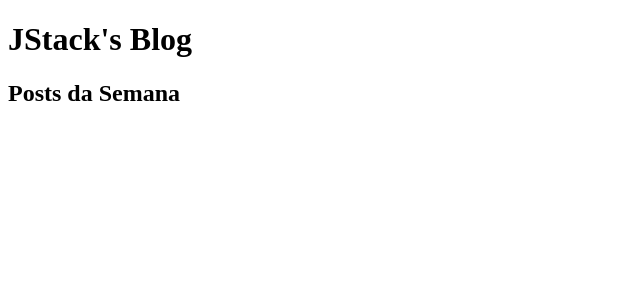
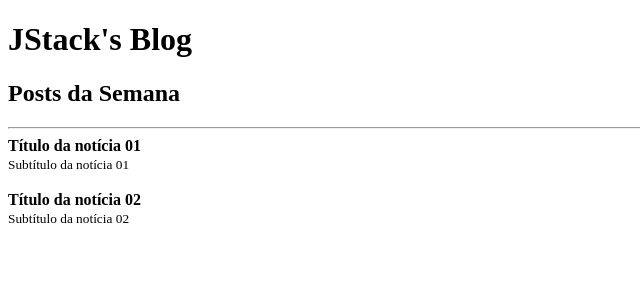
Before and after one commit to joaosoarees/jstack-react-fundamentals, a React app: page / in a window 1280 px wide. Shown: the top 300 px of the page, without its empty margins (0-640 px from the left). Built offline with nearby package versions, Linux system fonts and the light colour scheme.

Commit message:
react props

```diff
--- a/src/App.js
+++ b/src/App.js
@@ -1,12 +1,28 @@
 import React from 'react';
 
-const category = 'Posts da Semana';
+import { Post } from './Post';
 
-export default function App() {
+export function App() {
   return (
     <>
       <h1>JStack's Blog</h1>
-      <h2>{category}</h2>
+      <h2>Posts da Semana</h2>
+
+      <hr />
+
+      <Post
+        post={{
+          title: 'Título da notícia 01',
+          subTitle: 'Subtítulo da notícia 01'
+        }}
+      />
+
+      <Post
+        post={{
+          title: 'Título da notícia 02',
+          subTitle: 'Subtítulo da notícia 02'
+        }}
+      />
     </>
   );
 };
--- /dev/null
+++ b/src/Post.js
@@ -0,0 +1,14 @@
+import React from 'react';
+
+// Props -> (Properties) -> Propriedades
+export function Post({ post: { title, subTitle } }) {
+  return (
+    <>
+      <article>
+        <strong>{title}</strong> <br />
+        <small>{subTitle}</small>
+      </article>
+      <br />
+    </>
+  );
+};
--- a/src/index.js
+++ b/src/index.js
@@ -1,7 +1,7 @@
 import React from 'react';
 import ReactDOM from 'react-dom';
 
-import App from './App';
+import { App } from './App';
 
 ReactDOM.render(
   <App />,
```
